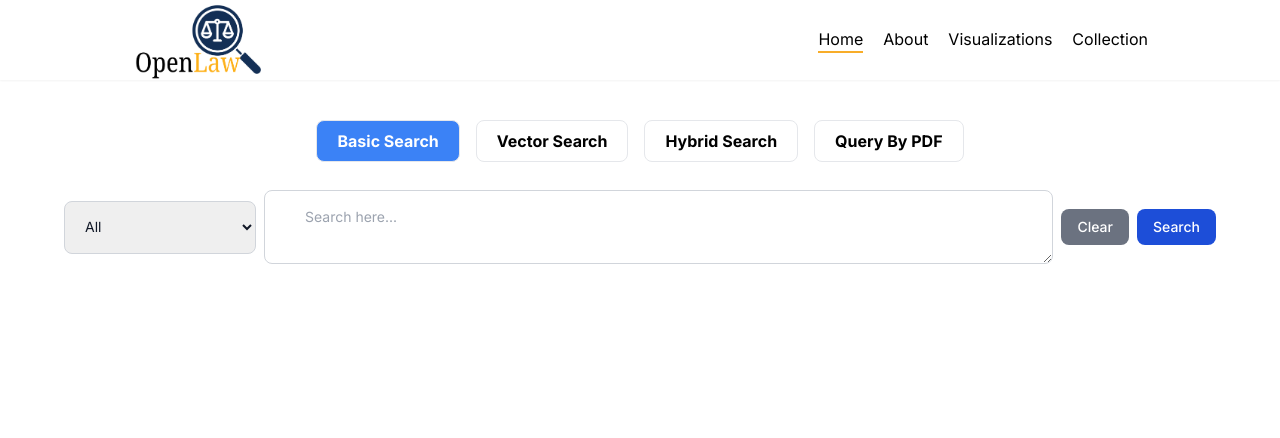
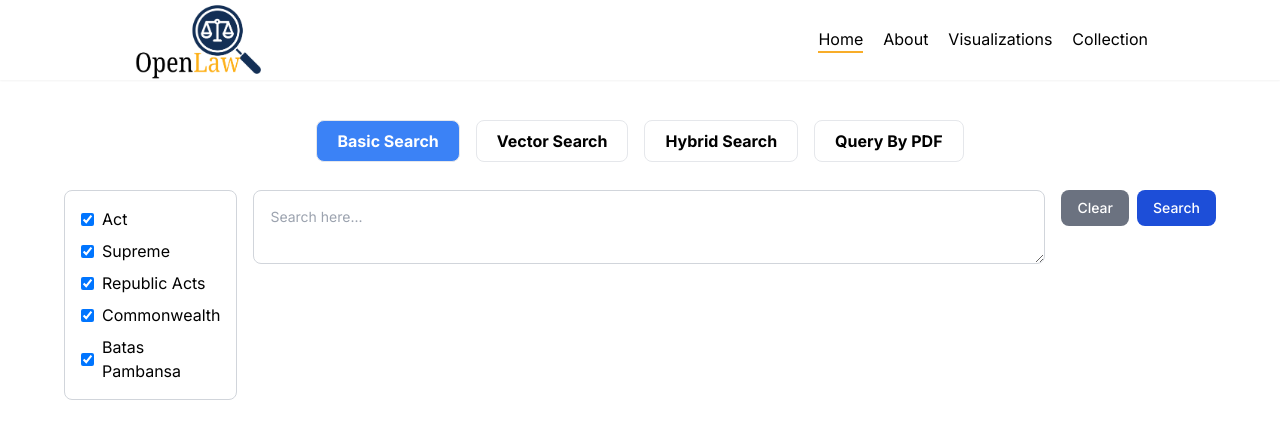
Before and after one commit to piptxt/thesis_webapp, a Next.js app in the folder thesis_webapp/: page / in a window 1280 px wide. Shown: the top 438 px of the page. Built offline with nearby package versions, Linux system fonts and the light colour scheme.

Commit message:
changed basic search to checkbox

```diff
--- a/thesis_webapp/app/Components/SearchBar/BasicSearchBar.tsx
+++ b/thesis_webapp/app/Components/SearchBar/BasicSearchBar.tsx
@@ -7,68 +7,100 @@ import { useExtractedText } from "../Contexts/ExtractedTextContext";
 export default function SearchBar() {
   const { extractedText } = useExtractedText();
   const search = useSearchParams();
-  const [query, setQuery] = useState(search ? search.get("q") : null);
-  const [category, setCategory] = useState("all"); // Add state for dropdown
+  const [query, setQuery] = useState(search ? search.get("q") : "");
+
+  // Initialize selectedCategories with all categories checked by default
+  const categories = [
+    "Act",
+    "Supreme",
+    "Republic Acts",
+    "Commonwealth",
+    "Batas Pambansa",
+  ];
+  const [selectedCategories, setSelectedCategories] =
+    useState<string[]>(categories);
+
   const router = useRouter();
 
   useEffect(() => {
     setQuery(extractedText.body);
   }, [extractedText]);
 
+  const toggleCategory = (category: string) => {
+    if (selectedCategories.includes(category)) {
+      setSelectedCategories(
+        (prev) => prev.filter((c) => c !== category) // Remove the category if already selected
+      );
+    } else {
+      setSelectedCategories((prev) => [...prev, category]); // Add the category if not selected
+    }
+  };
+
   function onSearch(event: React.FormEvent) {
     event.preventDefault();
     const encodedSearchQuery = encodeURI(query || "");
-    const encodedCategory = encodeURI(category || "");
+    const encodedCategories = selectedCategories
+      .map((cat) => encodeURIComponent(cat))
+      .join(",");
+
     router.push(
-      `/search?basic_search=${encodedSearchQuery}&category=${encodedCategory}`
+      `/search?basic_search=${encodedSearchQuery}&category=${encodedCategories}`
     );
   }
 
   function onClear() {
     setQuery("");
-    setCategory("all");
+    setSelectedCategories(categories); // Reset to all checked by default
+    router.push(`/search`);
   }
 
   return (
-    <>
     <div className="mx-auto my-2">
       <form className="max-w-6xl mx-auto" onSubmit={onSearch}>
-          <div className="relative flex items-center">
-            <select
-              className="block p-4 text-sm text-gray-900 border border-gray-300 rounded-lg focus:ring-blue-500 focus:border-blue-500"
-              value={category}
-              onChange={(event) => setCategory(event.target.value)}
-            >
-              <option value="All">All</option>
-              <option value="Act">Acts</option>
-              <option value="Supreme">Supreme Court</option>
-              <option value="Republic Acts">Republic Acts</option>
-              <option value="Commonwealth">Commonwealth Acts</option>
-              <option value="Batas">Batas Pambansa</option>
-            </select>
+        <div className="relative flex items-start space-x-4">
+          {/* Checkbox list for categories */}
+          <div className="flex flex-col space-y-2 p-4 border border-gray-300 rounded-lg">
+            {categories.map((category) => (
+              <div key={category} className="flex items-center">
+                <input
+                  type="checkbox"
+                  id={category}
+                  checked={selectedCategories.includes(category)}
+                  onChange={() => toggleCategory(category)}
+                  className="mr-2"
+                />
+                <label htmlFor={category}>{category}</label>
+              </div>
+            ))}
+          </div>
+
+          {/* Search input */}
           <textarea
             id="default-search"
-              className="block w-full p-4 ps-10 text-sm text-gray-900 border border-gray-300 rounded-lg focus:ring-blue-500 focus:border-blue-500 ml-2"
+            className="block w-full p-4 text-sm text-gray-900 border border-gray-300 rounded-lg focus:ring-blue-500 focus:border-blue-500"
             placeholder="Search here..."
-              value={query || ""}
+            value={query}
             onChange={(event) => setQuery(event.target.value)}
           />
+
+          {/* Buttons */}
+          <div className="flex space-x-2">
             <button
               type="button"
-              className="text-white bg-gray-500 hover:bg-gray-600 focus:ring-4 focus:outline-none focus:ring-gray-300 font-medium rounded-lg text-sm px-4 py-2 ml-2"
+              className="text-white bg-gray-500 hover:bg-gray-600 focus:ring-4 focus:outline-none focus:ring-gray-300 font-medium rounded-lg text-sm px-4 py-2"
               onClick={onClear}
             >
               Clear
             </button>
             <button
               type="submit"
-              className="text-white bg-blue-700 hover:bg-blue-800 focus:ring-4 focus:outline-none focus:ring-blue-300 font-medium rounded-lg text-sm px-4 py-2 ml-2"
+              className="text-white bg-blue-700 hover:bg-blue-800 focus:ring-4 focus:outline-none focus:ring-blue-300 font-medium rounded-lg text-sm px-4 py-2"
             >
               Search
             </button>
           </div>
+        </div>
       </form>
     </div>
-    </>
   );
 }
--- a/thesis_webapp/pages/api/search.ts
+++ b/thesis_webapp/pages/api/search.ts
@@ -7,18 +7,24 @@ export default async function handler(
 ) {
   try {
     const { basic_search: query, category: category } = req.query;
+    console.log(query);
     if (typeof query !== "string") {
       res.status(400).json({ error: "Invalid query" });
       return;
     }
 
-    if (query === "") {
+    if (query === "" || category == "") {
       const documents: any = [];
       return res.status(200).json({ documents });
     }
 
     let agg: any = [];
-    if (category === "All" || category == "all") {
+    if (
+      category === "All" ||
+      category == "all" ||
+      category?.length === 5 ||
+      category?.length === 0
+    ) {
       agg = [
         {
           $search: {
@@ -81,18 +87,18 @@ export default async function handler(
                 {
                   text: {
                     query: query,
-                    path: "text",
+                    path: "title",
+                    score: {
+                      boost: {
+                        value: 2,
+                      },
+                    },
                   },
                 },
                 {
                   text: {
                     query: query,
                     path: "text",
-                    score: {
-                      boost: {
-                        value: 5,
-                      },
-                    },
                   },
                 },
               ],
```
Lines whose indentation alone changed are shown as unchanged.
